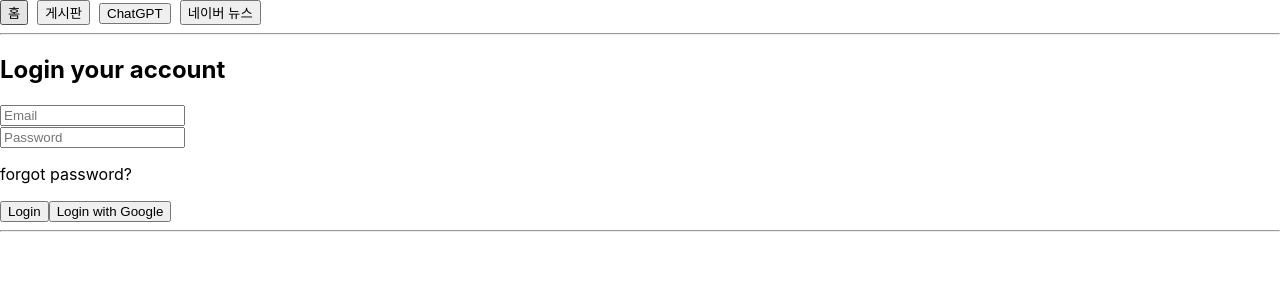
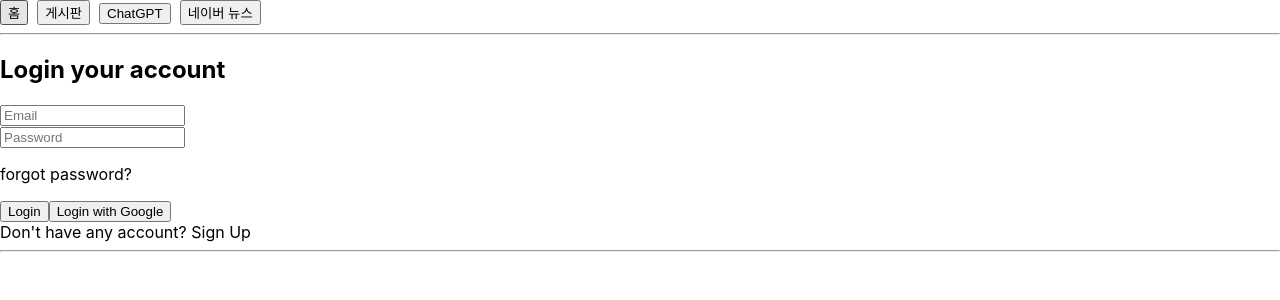
Before and after one commit to tukcomCD2024/KbyC, a React (Create React App) app in the folder frontend/: page /login in a window 1280 px wide. Shown: the top 300 px of the page. Built offline with nearby package versions, Linux system fonts and the light colour scheme.

Commit message:
Design: add signup page link

```diff
--- a/frontend/src/pages/LoginPage.js
+++ b/frontend/src/pages/LoginPage.js
@@ -68,6 +68,11 @@ const LoginPage = () => {
           <button className="login-button" onClick={handleLogin}>Login</button>
           {/* 소셜 로그인 버튼(구글) */}
           <button className="social-login-button" onClick={handleLogin}>Login with Google</button>
+
+          <div>
+            <p1>Don't have any account?     </p1>
+            <p1 className="link-signup-text">Sign Up</p1>
+          </div>
         </div>
       </div>
     </div>
```
